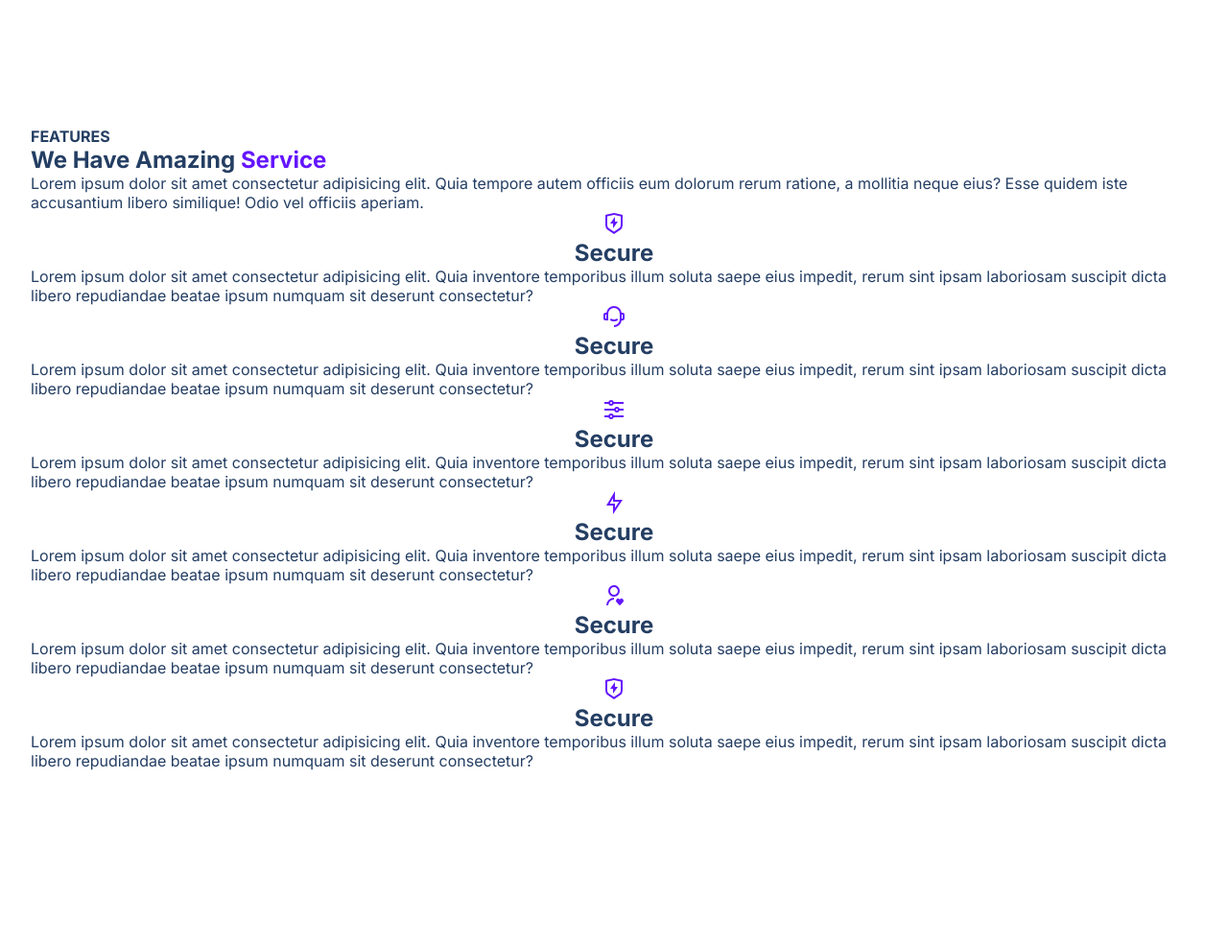
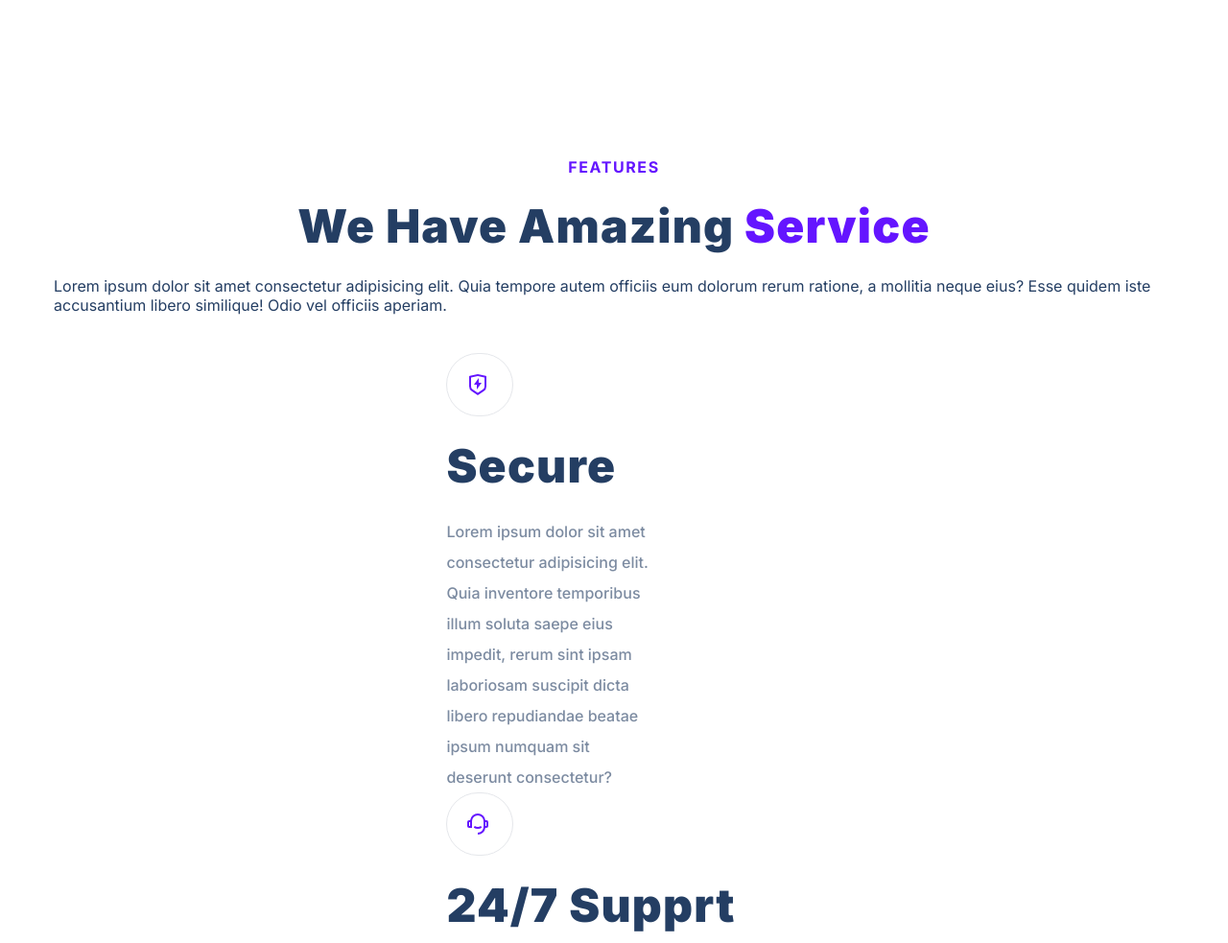
Before and after one commit to tannerlacorte-ux/final-project-m3, a plain HTML site: page index.html in a window 1280 px wide. Shown: the part 740-1723 px from the top of the page at 96% size. Before the commit the page ends 1639 px from the top, so only its background shows below. Drawn offline with Linux system fonts and the light colour scheme.

Commit message:
features

```diff
--- a/index.html
+++ b/index.html
@@ -54,8 +54,8 @@
     <div class="container">
       <div class="features__row">
         <h4 class="section__tag">FEATURES</h4>
-        <h2>We Have Amazing <span class="purple">Service</span></h2>
-        <div class="section__para">Lorem ipsum dolor sit amet consectetur adipisicing elit. Quia tempore autem officiis eum dolorum rerum ratione, a mollitia neque eius? Esse quidem iste accusantium libero similique! Odio vel officiis aperiam.</div>
+        <h2 class="feature__title">We Have Amazing <span class="purple">Service</span></h2>
+        <div class="Section__para">Lorem ipsum dolor sit amet consectetur adipisicing elit. Quia tempore autem officiis eum dolorum rerum ratione, a mollitia neque eius? Esse quidem iste accusantium libero similique! Odio vel officiis aperiam.</div>
       <div class="features">
         <div class="feature">
           <div class="feature__row">
@@ -72,7 +72,7 @@
               <img src="./assets/support-icon.f9253ffa8cb6ffde5bbaa05eb5136375.svg" class="feature__img">
             </figure>
             <div class="feature__text"></div>
-              <h2 class="feature__title">Secure</h2>
+              <h2 class="feature__title">24/7 Supprt</h2>
               <p class="feature__para">Lorem ipsum dolor sit amet consectetur adipisicing elit. Quia inventore temporibus illum soluta saepe eius impedit, rerum sint ipsam laboriosam suscipit dicta libero repudiandae beatae ipsum numquam sit deserunt consectetur?</p>
           </div>
         <div class="feature">
@@ -81,7 +81,7 @@
               <img src="./assets/customize-icon.367468c90fd796009b97fbfba67b2c6a.svg" class="feature__img">
             </figure>
             <div class="feature__text"></div>
-              <h2 class="feature__title">Secure</h2>
+              <h2 class="feature__title">Customizable</h2>
               <p class="feature__para">Lorem ipsum dolor sit amet consectetur adipisicing elit. Quia inventore temporibus illum soluta saepe eius impedit, rerum sint ipsam laboriosam suscipit dicta libero repudiandae beatae ipsum numquam sit deserunt consectetur?</p>
           </div>
         <div class="feature">
@@ -90,7 +90,7 @@
               <img src="./assets/fast-icon.dbb971a73d4805d2fc3bcdacdb55beba.svg" class="feature__img">
             </figure>
             <div class="feature__text"></div>
-              <h2 class="feature__title">Secure</h2>
+              <h2 class="feature__title">Fast</h2>
               <p class="feature__para">Lorem ipsum dolor sit amet consectetur adipisicing elit. Quia inventore temporibus illum soluta saepe eius impedit, rerum sint ipsam laboriosam suscipit dicta libero repudiandae beatae ipsum numquam sit deserunt consectetur?</p>
           </div>
         <div class="feature">
@@ -99,16 +99,16 @@
               <img src="./assets/simple-icon.673b7e1750b2a4ef32907fc164828d00.svg" class="feature__img">
             </figure>
             <div class="feature__text"></div>
-              <h2 class="feature__title">Secure</h2>
+              <h2 class="feature__title">Reliable</h2>
               <p class="feature__para">Lorem ipsum dolor sit amet consectetur adipisicing elit. Quia inventore temporibus illum soluta saepe eius impedit, rerum sint ipsam laboriosam suscipit dicta libero repudiandae beatae ipsum numquam sit deserunt consectetur?</p>
           </div>
         <div class="feature">
           <div class="feature__row">
             <figure class="feature__img--wrapper">
-              <img src="./assets/shield-icon.daefe14b320b14fbd9cbd18908ac93ec.svg" class="feature__img">
+              <img src="./assets/simple-icon.673b7e1750b2a4ef32907fc164828d00.svg" class="feature__img">
             </figure>
             <div class="feature__text"></div>
-              <h2 class="feature__title">Secure</h2>
+              <h2 class="feature__title">Easy</h2>
               <p class="feature__para">Lorem ipsum dolor sit amet consectetur adipisicing elit. Quia inventore temporibus illum soluta saepe eius impedit, rerum sint ipsam laboriosam suscipit dicta libero repudiandae beatae ipsum numquam sit deserunt consectetur?</p>
           </div>
         </div>
--- a/style.css
+++ b/style.css
@@ -215,8 +215,69 @@ img {
   position: relative;
 }
 
-.feature__row {
+.features__row {
   display: flex;
   flex-direction: column;
   align-items: center;
+  padding: 32px 24px;
+  margin: 0 auto;
 }
+
+.features {
+  display: flex;
+  flex-wrap: wrap;
+  margin-top: 40px;
+  max-width: 560px;
+}
+
+.feature {
+  flex-wrap: wrap;
+}
+
+.section__tag {
+  font-size: 16px;
+  color: #6415ff;
+  letter-spacing: 1.6px;
+  font-weight: 700;
+  text-transform: uppercase;
+}
+.feature__title {
+  font-size: 48px;
+  font-weight: 900;
+  color: rgb(36, 62, 99);
+  line-height: 1.5;
+  margin: 16px 0;
+  letter-spacing: 0.025em;
+}
+
+.section__para {
+  text-align: center;
+  max-width: 576px;
+}
+
+.feature__img {
+  width: 24px;
+  height: 24px;
+}
+
+.feature__img--wrapper {
+  width: 20%;
+  display: flex;
+  padding: 20px;
+  border: 1px solid #e5e7eb;
+  border-radius: 500px;
+}
+
+.feature__para {
+  margin-top: 16px;
+  font-size: 16px;
+  max-width: calc(634px / 3);
+  color: rgb(124, 139, 161);
+  line-height: 2;
+  font-weight: 500;
+}
+
+.feature__text {
+  margin-top: 8px;
+  margin-left: 16px;
+}
```
